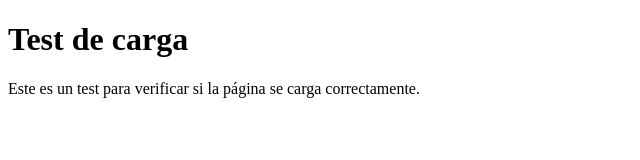
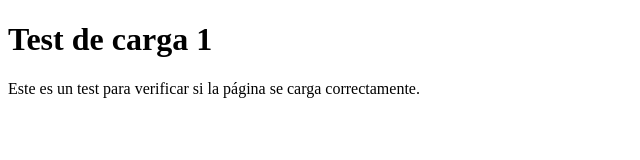
Before and after one commit to cpoliticas/cpoliticas.github.io, a plain HTML site: page index.html in a window 1280 px wide. Shown: the full height of the page, 0-640 px from the left. Drawn offline with Linux system fonts and the light colour scheme.

Commit message:
Update index.html

```diff
--- a/index.html
+++ b/index.html
@@ -6,7 +6,7 @@
     <title>Test Attack on Titan</title>
 </head>
 <body>
-    <h1>Test de carga</h1>
+    <h1>Test de carga 1 </h1>
     <p>Este es un test para verificar si la página se carga correctamente.</p>
 </body>
 </html>
```
